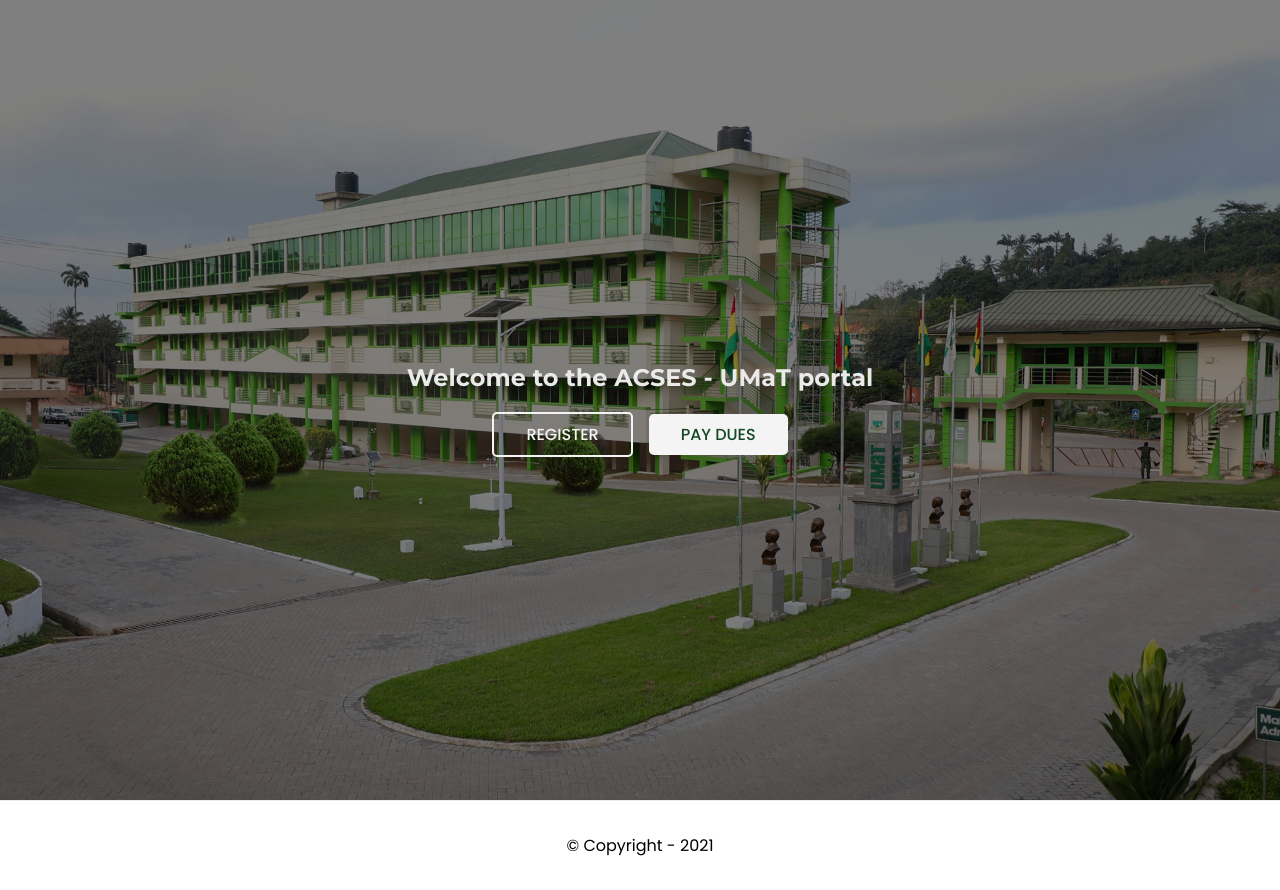
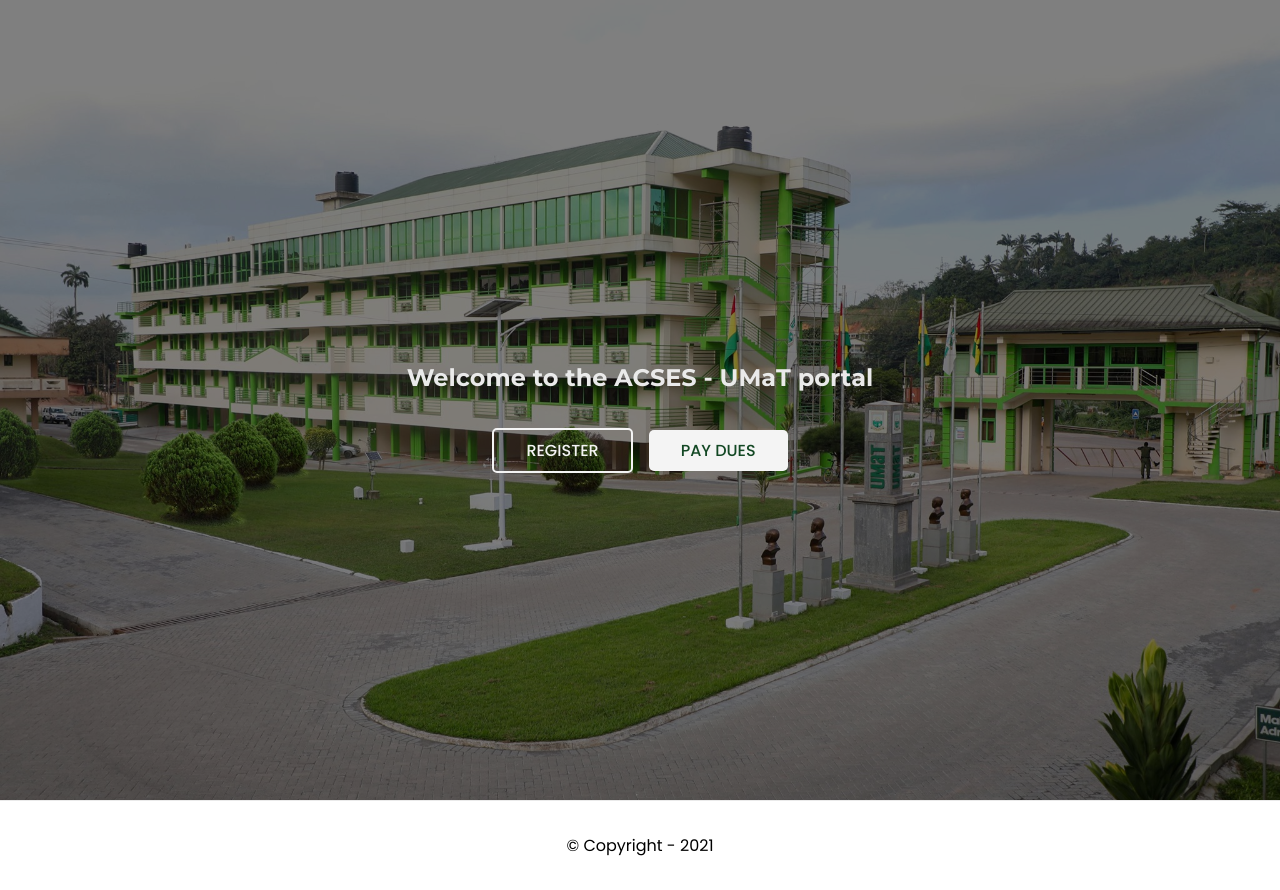
Before and after one commit to jaybarnes33/assopay, a Next.js app: page / in a window 1280 px wide. Built offline with nearby package versions, Linux system fonts and the light colour scheme.

Commit message:
Feat: Store paystack payment result

```diff
--- a/src/styles/Home.module.scss
+++ b/src/styles/Home.module.scss
@@ -13,13 +13,12 @@
     align-items: center;
     .text {
       color: #eaeaea;
-
+      padding: 1rem;
       font-family: var(--secondary-font);
 
       > h1 {
         text-transform: capitalize;
         font-size: 3rem;
-        padding: 1rem;
       }
     }
 
@@ -27,6 +26,7 @@
       display: flex;
       gap: 1rem;
       justify-content: center;
+
       align-items: center;
       flex-direction: column;
 
```
